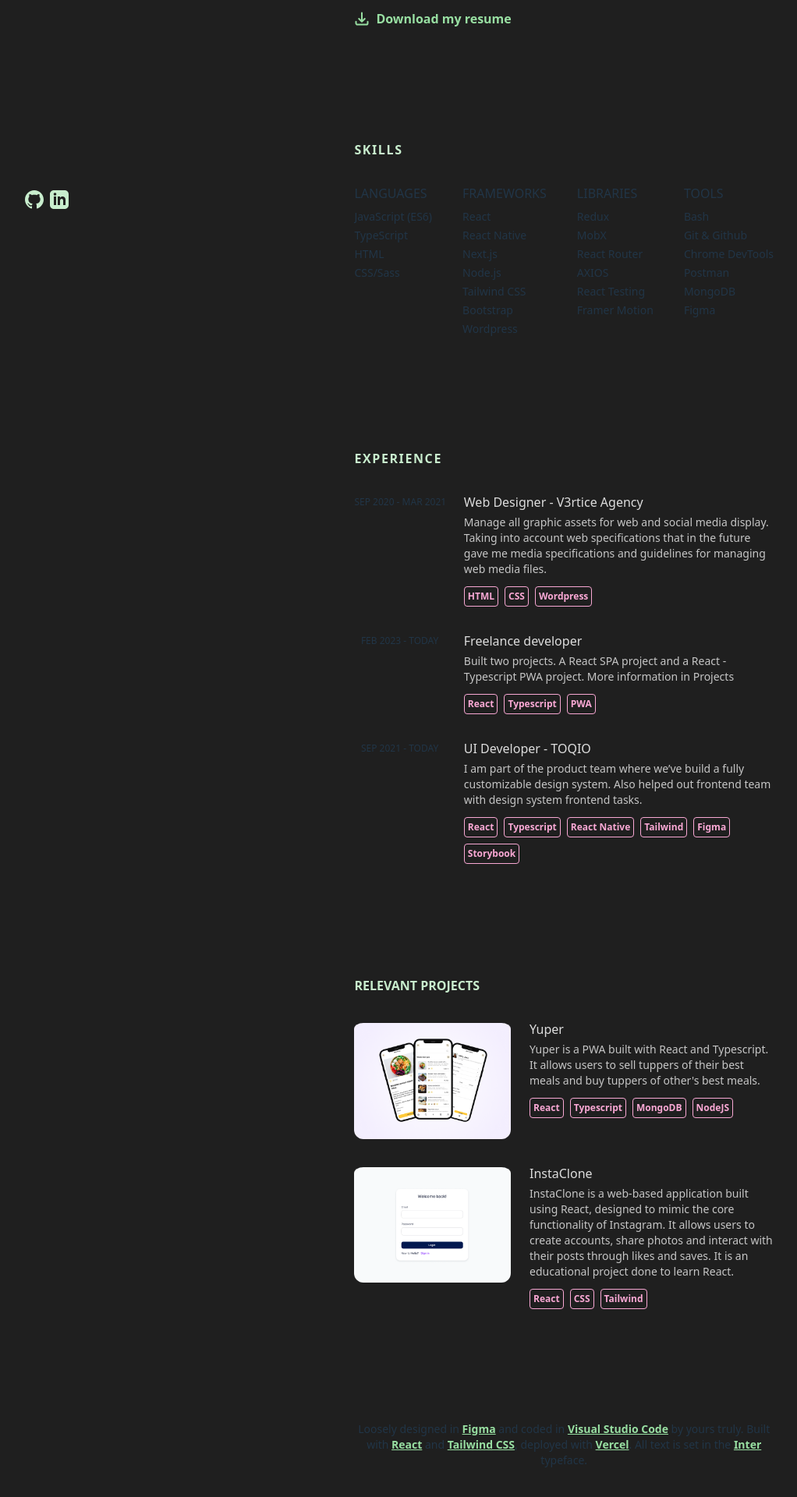
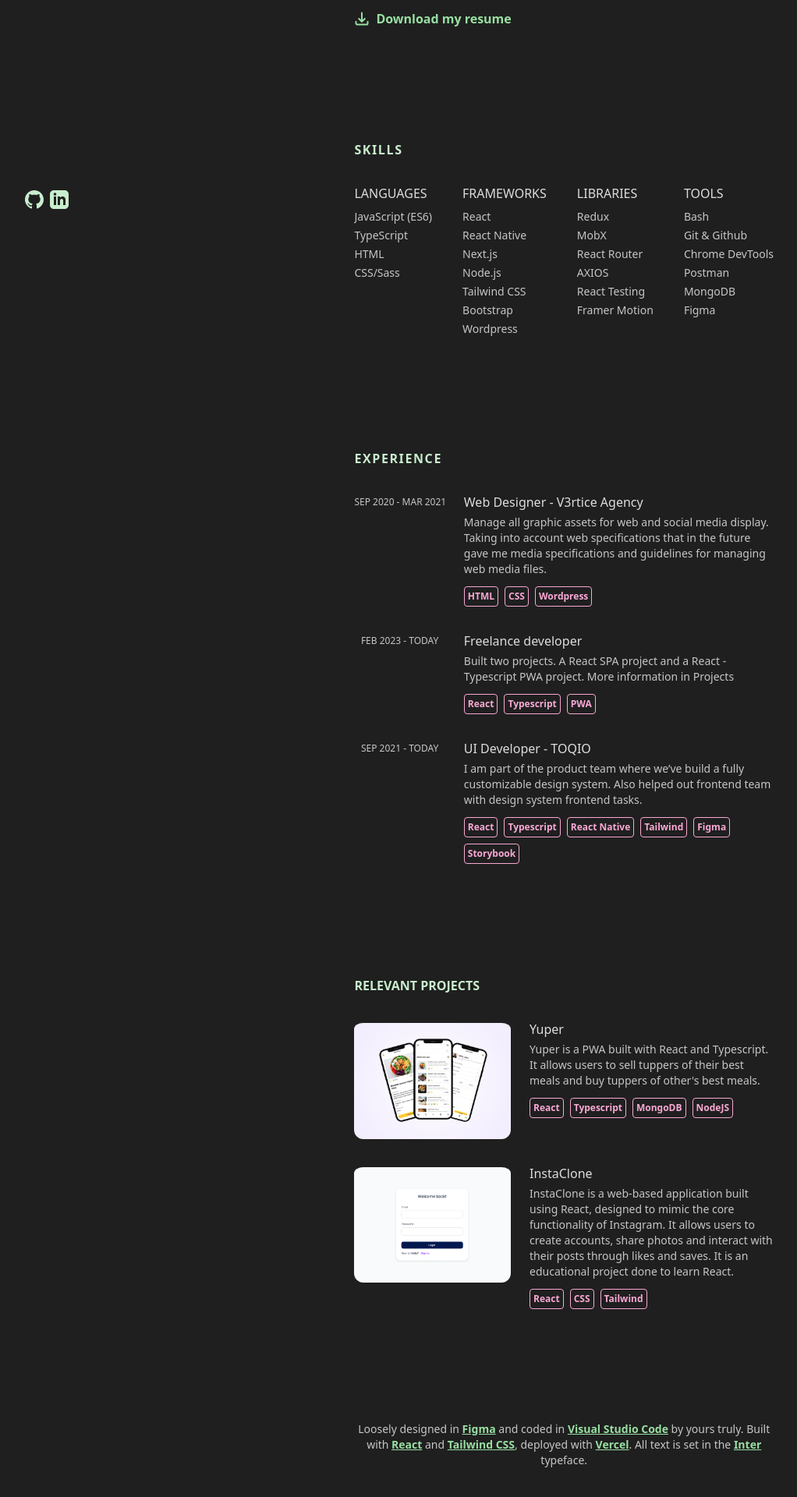
Before and after one commit to laraamadeo/portfolio2023, a React (Vite) app in the folder web/: page / in a window 1280 px wide. Shown: the part 436-2356 px from the top of the page at 78% size, without its empty margins (128-1150 px from the left). Built offline with nearby package versions, Linux system fonts and the light colour scheme.

Commit message:
fix colors static darkmode

```diff
--- a/web/src/modules/Credits.jsx
+++ b/web/src/modules/Credits.jsx
@@ -3,7 +3,7 @@
 
     return <>
         <section className="pb-12 flex" >
-            <p className="text-sm">Loosely designed in <a className="font-bold underline link-color" href="https://www.figma.com/" target="_blank" rel="noreferrer">Figma</a> and coded in <a className="font-bold underline link-color" href="https://code.visualstudio.com/" target="_blank" rel="noreferrer">Visual Studio Code</a> by yours truly. Built with <a className="font-bold underline link-color" href="https://es.react.dev/" target="_blank" rel="noreferrer">React</a> and <a className="font-bold underline link-color" href="https://tailwindcss.com/" target="_blank" rel="noreferrer">Tailwind CSS</a>, deployed with <a className="font-bold underline link-color" href="https://vercel.com/" target="_blank" rel="noreferrer">Vercel</a>. All text is set in the <a className="font-bold underline link-color" href="https://fonts.google.com/specimen/Inter" target="_blank" rel="noreferrer">Inter</a> typeface.</p>
+            <p className="text-sm body-text-color">Loosely designed in <a className="font-bold underline link-color" href="https://www.figma.com/" target="_blank" rel="noreferrer">Figma</a> and coded in <a className="font-bold underline link-color" href="https://code.visualstudio.com/" target="_blank" rel="noreferrer">Visual Studio Code</a> by yours truly. Built with <a className="font-bold underline link-color" href="https://es.react.dev/" target="_blank" rel="noreferrer">React</a> and <a className="font-bold underline link-color" href="https://tailwindcss.com/" target="_blank" rel="noreferrer">Tailwind CSS</a>, deployed with <a className="font-bold underline link-color" href="https://vercel.com/" target="_blank" rel="noreferrer">Vercel</a>. All text is set in the <a className="font-bold underline link-color" href="https://fonts.google.com/specimen/Inter" target="_blank" rel="noreferrer">Inter</a> typeface.</p>
         </section>
     </>
 }
--- a/web/src/modules/ExperienceItem.jsx
+++ b/web/src/modules/ExperienceItem.jsx
@@ -3,7 +3,7 @@
 export default function ExperienceItem({ date, title, description, tags }) {
     return <>
         <div className=" xl:gap-6 xl:grid xl:justify-start xl:mb-8 xl:grid-cols-8 flex flex-col gap-2 items-start mb-10">
-            <p className="text-xs whitespace-nowrap pt-1 col-span-2">{date}</p>
+            <p className="text-xs whitespace-nowrap pt-1 col-span-2 body-text-color">{date}</p>
             <div className="col-span-6">
 
                 <p className="text-start text-base font-medium pb-1 title-text-color">{title}</p>
--- a/web/src/modules/Skills.jsx
+++ b/web/src/modules/Skills.jsx
@@ -51,9 +51,9 @@
                 {skillz.map(list => {
                     return <>
                         <div className="flex flex-col justify-start items-start gap-2">
-                            <p className="text-base uppercase font-medium">{list.title}</p>
+                            <p className="text-base uppercase font-medium title-text-color">{list.title}</p>
                             <ul className="flex flex-col gap-1 items-start">
-                                {list.items.map((item, key) => <li key={key} className="text-start text-sm">{item}</li>
+                                {list.items.map((item, key) => <li key={key} className="text-start text-sm body-text-color">{item}</li>
                                 )}
                             </ul>
                         </div>
```
